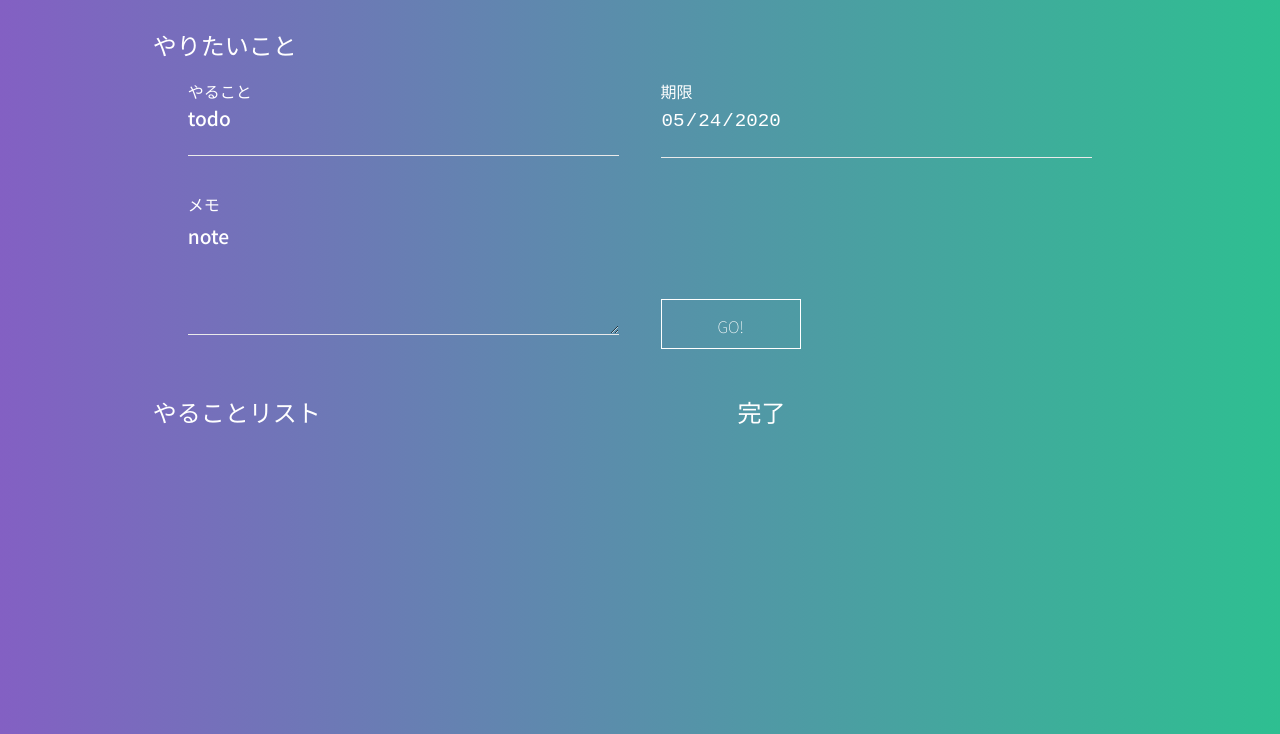
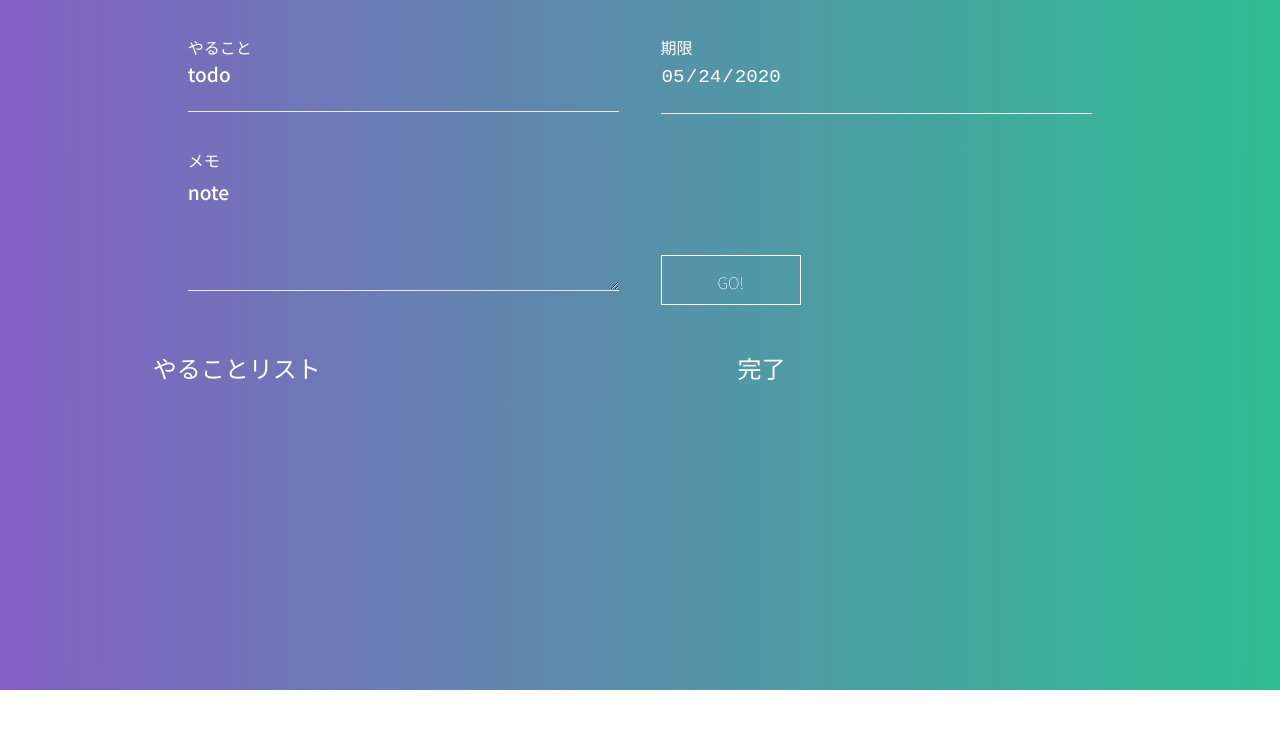
Before and after one commit to honakuma1218/todolist, a plain HTML site: page index.html in a window 1280 px wide. Shown: the part 105-839 px from the top of the page. After the commit the page ends 800 px from the top, so only its background shows below. Drawn offline with Linux system fonts and the light colour scheme.

Commit message:
やりたいこと削除

```diff
--- a/css/main.css
+++ b/css/main.css
@@ -56,7 +56,6 @@ body{
     color: #fff;
     font-weight: 700;
 }
-#todo_form h2,
 #todolist h2,
 #donelist h2{
     font-size:1.5rem;
--- a/index.html
+++ b/index.html
@@ -12,7 +12,6 @@
   <div class="inner1000">
     <section id="todo_form">
     <h1>TODO LIST</h1>
-    <h2>やりたいこと</h2>
        <form class="add_form" value="hello">
         <div><label name="add">やること</label><br><input type="text" name="add" placeholder="todo"></div>
         <div><label>期限</label><br><input type="date" name="date" id="today"><br></div>
```
